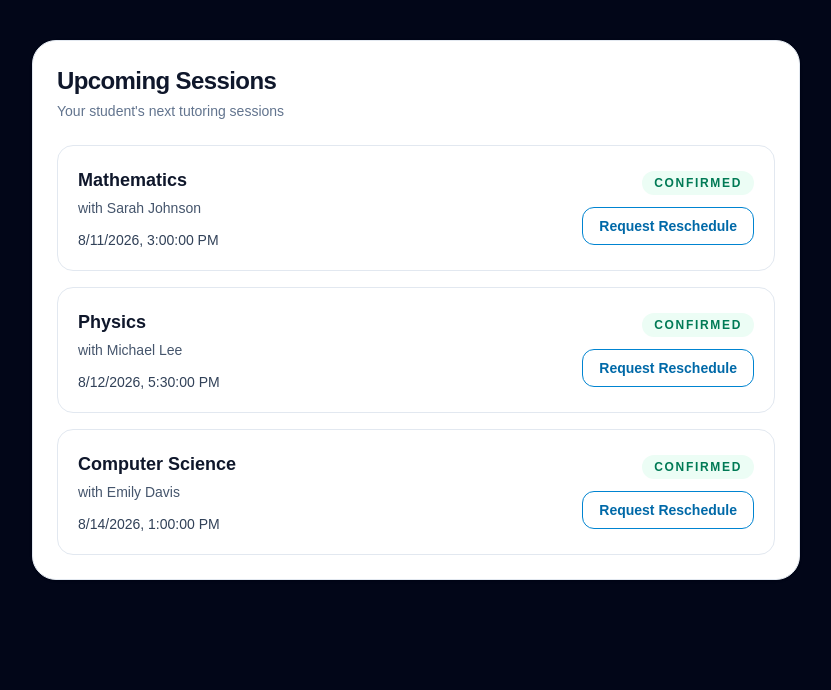
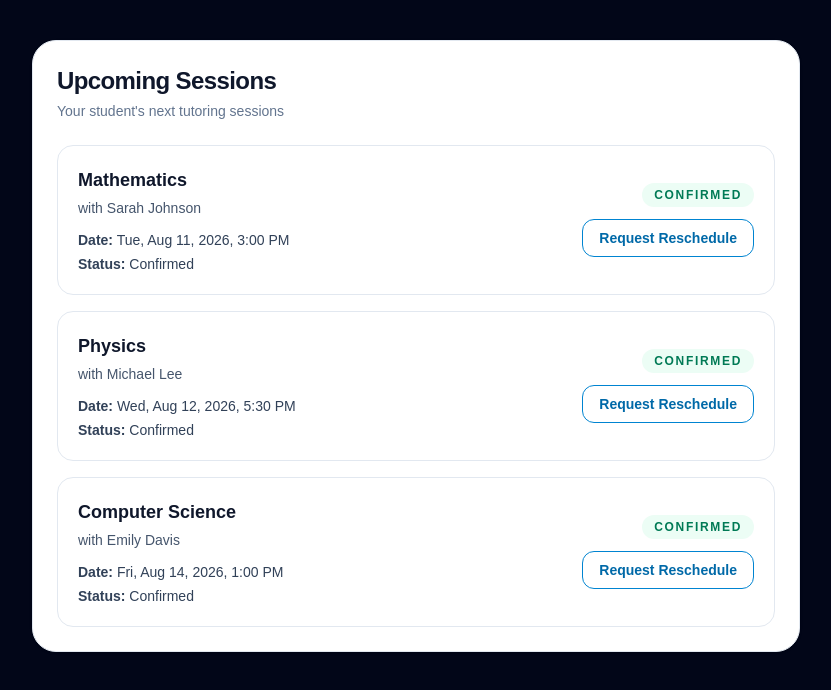
Before and after one commit to soumyajali/debe-learning-tech-intern-assessment, a Next.js app: page / in a window 1280 px wide. Shown: the top 690 px of the page, without its empty margins (224-1055 px from the left). Built offline with nearby package versions, Linux system fonts and the light colour scheme.

Commit message:
feat: add session list and reschedule form

```diff
--- a/src/components/RescheduleModal.tsx
+++ b/src/components/RescheduleModal.tsx
@@ -1,36 +1,20 @@
-'use client';
+"use client";
 
-import React, { useState } from 'react';
-import { TutoringSession, RescheduleReason } from '@/types/session';
+import React, { useEffect, useMemo, useState } from "react";
+import { RescheduleReason, Session } from "../types/session";
+import { combineLocalDateAndTime, formatDateInputValue, formatTimeInputValue } from "../utils/datetime";
 
 interface RescheduleModalProps {
-  session?: TutoringSession | null;
+  session?: Session | null;
   isOpen: boolean;
   onClose: () => void;
-  onSubmit?: (newDatetimeUTC: string, reason: RescheduleReason) => Promise<void>;
+  onSubmit?: (newDatetimeUtc: string, reason: RescheduleReason) => Promise<void>;
   isSubmitting?: boolean;
   errorMessage?: string;
 }
 
-const REASONS: RescheduleReason[] = ['Conflict', 'Illness', 'Time zone', 'Other'];
+const REASONS: RescheduleReason[] = ["Conflict", "Illness", "Time zone", "Other"];
 const MIN_LEAD_HOURS = 2;
-
-/**
- * Formats a Date into a string compatible with `<input type="datetime-local" />` (YYYY-MM-DDTHH:mm).
- * Computes min date in local time representing Current Time + 2 Hours.
- */
-function getMinLocalDatetimeString(): string {
-  const minDate = new Date(Date.now() + MIN_LEAD_HOURS * 60 * 60 * 1000);
-  const pad = (num: number) => String(num).padStart(2, '0');
-
-  const year = minDate.getFullYear();
-  const month = pad(minDate.getMonth() + 1);
-  const day = pad(minDate.getDate());
-  const hours = pad(minDate.getHours());
-  const minutes = pad(minDate.getMinutes());
-
-  return `${year}-${month}-${day}T${hours}:${minutes}`;
-}
 
 export default function RescheduleModal({
   session,
@@ -40,101 +24,180 @@ export default function RescheduleModal({
   isSubmitting,
   errorMessage,
 }: RescheduleModalProps) {
-  const minLocalTimeStr = getMinLocalDatetimeString();
-  const [localDatetime, setLocalDatetime] = useState<string>(minLocalTimeStr);
-  const [reason, setReason] = useState<RescheduleReason>('Conflict');
+  const [newDate, setNewDate] = useState<string>("");
+  const [newTime, setNewTime] = useState<string>("");
+  const [reason, setReason] = useState<RescheduleReason>("Conflict");
   const [clientError, setClientError] = useState<string | null>(null);
+  const [successState, setSuccessState] = useState(false);
+
+  const userTimeZone = Intl.DateTimeFormat().resolvedOptions().timeZone;
+
+  const minDate = useMemo(() => {
+    const minDateTime = new Date(Date.now() + MIN_LEAD_HOURS * 60 * 60 * 1000);
+    return formatDateInputValue(minDateTime);
+  }, []);
+
+  const minTime = useMemo(() => {
+    const minDateTime = new Date(Date.now() + MIN_LEAD_HOURS * 60 * 60 * 1000);
+    return formatTimeInputValue(minDateTime);
+  }, []);
+
+  useEffect(() => {
+    if (isOpen && session) {
+      const now = new Date(Date.now() + MIN_LEAD_HOURS * 60 * 60 * 1000);
+      setNewDate(formatDateInputValue(now));
+      setNewTime(formatTimeInputValue(now));
+      setReason("Conflict");
+      setClientError(null);
+      setSuccessState(false);
+    }
+  }, [isOpen, session]);
 
   if (!isOpen || !session) return null;
 
-  const handleSubmit = async (e: React.FormEvent) => {
-    e.preventDefault();
+  const handleSubmit = async (event: React.FormEvent) => {
+    event.preventDefault();
     setClientError(null);
 
-    if (!localDatetime) {
-      setClientError('Please select a valid date and time.');
+    if (!newDate || !newTime) {
+      setClientError("Please select both a date and a time.");
       return;
     }
 
-    /*
-     * TIME ZONE & LEAD-TIME REASONING:
-     * 1. `<input type="datetime-local" />` returns string without time zone context (e.g. "2026-08-12T14:30").
-     * 2. `new Date(localDatetime)` interprets this value using the parent's browser local time zone.
-     * 3. We re-validate the 2-hour constraint in the client before attempting backend calls.
-     * 4. `selectedDate.toISOString()` converts local time to standardized ISO UTC format (e.g. "2026-08-12T18:30:00.000Z").
-     */
-    const selectedDate = new Date(localDatetime);
-    const now = new Date();
-    const minLeadMs = MIN_LEAD_HOURS * 60 * 60 * 1000;
+    // The date/time input represents the parent's local browser time.
+    // We intentionally convert it to an ISO UTC timestamp before sending
+    // it to the backend so the backend has one unambiguous representation
+    // regardless of the parent's timezone or daylight-saving rules.
+    const selectedLocalDate = combineLocalDateAndTime(newDate, newTime);
 
-    if (selectedDate.getTime() - now.getTime() < minLeadMs) {
-      setClientError(`Reschedule requests require at least ${MIN_LEAD_HOURS} hours advance notice.`);
+    if (!selectedLocalDate || Number.isNaN(selectedLocalDate.getTime())) {
+      setClientError("Please select a valid local date and time.");
       return;
     }
 
-    const utcIsoString = selectedDate.toISOString();
+    const now = new Date();
 
-    if (onSubmit) {
-      await onSubmit(utcIsoString, reason);
+    // Business rule:
+    // Parents must request a new tutoring slot at least 2 hours
+    // from the current moment. The UI prevents obviously invalid
+    // selections, while the Cloud Function validates again so the
+    // rule cannot be bypassed by directly calling the function.
+    const minimumAllowed = new Date(now.getTime() + MIN_LEAD_HOURS * 60 * 60 * 1000);
+
+    if (selectedLocalDate.getTime() < minimumAllowed.getTime()) {
+      setClientError("The new session time must be at least 2 hours from now.");
+      return;
+    }
+
+    if (selectedLocalDate.getTime() <= now.getTime()) {
+      setClientError("The new session time must be in the future.");
+      return;
+    }
+
+    if (selectedLocalDate.getTime() === new Date(session.datetime).getTime()) {
+      setClientError("The new session time must be different from the current session time.");
+      return;
+    }
+
+    const utcString = selectedLocalDate.toISOString();
+
+    try {
+      if (onSubmit) {
+        await onSubmit(utcString, reason);
+      }
+    } catch (error) {
+      const message = error instanceof Error ? error.message : "Unexpected error";
+      setClientError(message);
     }
   };
 
-  const userTimeZone = Intl.DateTimeFormat().resolvedOptions().timeZone;
-
   return (
     <div className="fixed inset-0 z-50 flex items-center justify-center bg-slate-900/60 p-4 backdrop-blur-sm">
-      <div className="w-full max-w-md rounded-2xl bg-white p-6 shadow-2xl border border-slate-100">
-        <h3 className="text-lg font-bold text-slate-900">Request Reschedule</h3>
-        <p className="mt-1 text-xs text-slate-500">
-          Rescheduling session for <span className="font-semibold text-slate-700">{session.subject}</span> with{' '}
-          {session.teacherName}.
-        </p>
+      <div className="w-full max-w-md rounded-2xl border border-slate-100 bg-white p-6 shadow-2xl">
+        <div className="flex items-start justify-between gap-4">
+          <div>
+            <h3 className="text-lg font-bold text-slate-900">Request Reschedule</h3>
+            <p className="mt-1 text-xs text-slate-500">
+              Rescheduling session for <span className="font-semibold text-slate-700">{session.subject}</span> with {session.teacherName}.
+            </p>
+          </div>
+          <span className="rounded-full bg-slate-100 px-3 py-1 text-[11px] font-semibold text-slate-600">
+            {session.id}
+          </span>
+        </div>
 
         <form onSubmit={handleSubmit} className="mt-5 space-y-4">
           <div>
-            <label className="block text-xs font-semibold tracking-wider text-slate-700 uppercase">
-              New Date & Time ({userTimeZone})
+            <label htmlFor="reschedule-date" className="block text-xs font-semibold uppercase tracking-wider text-slate-700">
+              New date
             </label>
             <input
-              type="datetime-local"
-              min={minLocalTimeStr}
-              value={localDatetime}
-              onChange={(e) => setLocalDatetime(e.target.value)}
+              id="reschedule-date"
+              name="newDate"
+              type="date"
+              value={newDate}
+              min={minDate}
+              onChange={(event) => setNewDate(event.target.value)}
               className="mt-1.5 w-full rounded-lg border border-slate-300 p-2.5 text-sm text-slate-900 focus:border-indigo-500 focus:outline-none focus:ring-1 focus:ring-indigo-500"
               required
             />
-            <p className="mt-1 text-[11px] text-slate-500">
-              Policy constraint: Slots within 2 hours of current time are disabled.
-            </p>
           </div>
 
           <div>
-            <label className="block text-xs font-semibold tracking-wider text-slate-700 uppercase">
-              Reason for Reschedule
+            <label htmlFor="reschedule-time" className="block text-xs font-semibold uppercase tracking-wider text-slate-700">
+              New time ({userTimeZone})
+            </label>
+            <input
+              id="reschedule-time"
+              name="newTime"
+              type="time"
+              value={newTime}
+              min={minTime}
+              onChange={(event) => setNewTime(event.target.value)}
+              className="mt-1.5 w-full rounded-lg border border-slate-300 p-2.5 text-sm text-slate-900 focus:border-indigo-500 focus:outline-none focus:ring-1 focus:ring-indigo-500"
+              required
+            />
+          </div>
+
+          <div>
+            <label htmlFor="reschedule-reason" className="block text-xs font-semibold uppercase tracking-wider text-slate-700">
+              Reason
             </label>
             <select
+              id="reschedule-reason"
+              name="reason"
               value={reason}
-              onChange={(e) => setReason(e.target.value as RescheduleReason)}
+              onChange={(event) => setReason(event.target.value as RescheduleReason)}
               className="mt-1.5 w-full rounded-lg border border-slate-300 p-2.5 text-sm text-slate-900 focus:border-indigo-500 focus:outline-none focus:ring-1 focus:ring-indigo-500"
             >
-              {REASONS.map((r) => (
-                <option key={r} value={r}>
-                  {r}
+              {REASONS.map((option) => (
+                <option key={option} value={option}>
+                  {option}
                 </option>
               ))}
             </select>
           </div>
 
           {(clientError || errorMessage) && (
-            <div className="rounded-lg bg-red-50 p-3 text-xs font-medium text-red-700 border border-red-200">
+            <div className="rounded-lg border border-red-200 bg-red-50 p-3 text-xs font-medium text-red-700">
               {clientError || errorMessage}
+            </div>
+          )}
+
+          {successState && (
+            <div className="rounded-lg border border-emerald-200 bg-emerald-50 p-3 text-xs font-medium text-emerald-700">
+              Reschedule request submitted.
             </div>
           )}
 
           <div className="mt-6 flex justify-end space-x-3">
             <button
               type="button"
-              onClick={onClose}
+              onClick={() => {
+                setClientError(null);
+                setSuccessState(false);
+                onClose();
+              }}
               disabled={isSubmitting ?? false}
               className="rounded-lg px-4 py-2 text-xs font-medium text-slate-600 hover:bg-slate-100 disabled:opacity-50"
             >
@@ -145,7 +208,7 @@ export default function RescheduleModal({
               disabled={isSubmitting ?? false}
               className="rounded-lg bg-indigo-600 px-4 py-2 text-xs font-semibold text-white shadow-md shadow-indigo-500/20 hover:bg-indigo-700 disabled:opacity-50 transition-colors"
             >
-              {isSubmitting ? 'Submitting...' : 'Confirm Request'}
+              {isSubmitting ? "Submitting..." : "Submit"}
             </button>
           </div>
         </form>
--- a/src/components/SessionRescheduleWidget.tsx
+++ b/src/components/SessionRescheduleWidget.tsx
@@ -2,18 +2,19 @@
 
 import { useState } from "react";
 import { mockSessions } from "../lib/mockData";
-import { requestReschedule } from "../lib/requestReschedule";
-import { RescheduleReason, TutoringSession } from "../types/session";
+import { requestReschedule } from "../functions/requestReschedule";
+import { RescheduleReason, Session } from "../types/session";
+import { formatUtcForLocalDisplay } from "../utils/datetime";
 import RescheduleModal from "./RescheduleModal";
 
 export default function SessionRescheduleWidget() {
-  const [selectedSession, setSelectedSession] = useState<TutoringSession | null>(null);
+  const [selectedSession, setSelectedSession] = useState<Session | null>(null);
   const [isSubmitting, setIsSubmitting] = useState(false);
   const [errorMessage, setErrorMessage] = useState<string | null>(null);
   const [successMessage, setSuccessMessage] = useState<string | null>(null);
 
   const handleRescheduleSubmit = async (
-    newDatetimeUTC: string,
+    newDatetimeUtc: string,
     reason: RescheduleReason
   ): Promise<void> => {
     if (!selectedSession) {
@@ -27,7 +28,7 @@ export default function SessionRescheduleWidget() {
     try {
       const response = await requestReschedule({
         sessionId: selectedSession.id,
-        newDatetimeUTC,
+        newDatetimeUtc,
         reason,
       });
 
@@ -66,9 +67,16 @@ export default function SessionRescheduleWidget() {
               <div>
                 <p className="text-lg font-semibold text-slate-900">{session.subject}</p>
                 <p className="mt-1 text-sm text-slate-600">with {session.teacherName}</p>
-                <p className="mt-3 text-sm text-slate-700">
-                  {new Date(session.datetime).toLocaleString()}
-                </p>
+                <div className="mt-3 space-y-1 text-sm text-slate-700">
+                  <p>
+                    <span className="font-semibold">Date:</span>{" "}
+                    {formatUtcForLocalDisplay(session.datetime)}
+                  </p>
+                  <p>
+                    <span className="font-semibold">Status:</span>{" "}
+                    {session.status}
+                  </p>
+                </div>
               </div>
 
               <div className="flex flex-col items-end gap-3">
--- /dev/null
+++ b/src/utils/datetime.ts
@@ -0,0 +1,75 @@
+// Shared browser-only helpers for the small reschedule workflow.
+// The parent sees and chooses a date/time in their local browser time.
+// That local date/time is then represented as a JavaScript Date object,
+// and we ask the Date API to serialize it as an ISO UTC string.
+export function combineLocalDateAndTime(dateValue: string, timeValue: string): Date | null {
+  if (!dateValue || !timeValue) {
+    return null;
+  }
+
+  const dateParts = dateValue.split("-");
+  const timeParts = timeValue.split(":");
+
+  if (dateParts.length !== 3 || timeParts.length !== 2) {
+    return null;
+  }
+
+  const year = Number(dateParts[0]);
+  const month = Number(dateParts[1]);
+  const day = Number(dateParts[2]);
+  const hour = Number(timeParts[0]);
+  const minute = Number(timeParts[1]);
+
+  if (
+    [year, month, day, hour, minute].some((value) => Number.isNaN(value)) ||
+    month < 1 ||
+    month > 12 ||
+    day < 1 ||
+    hour < 0 ||
+    hour > 23 ||
+    minute < 0 ||
+    minute > 59
+  ) {
+    return null;
+  }
+
+  const localDate = new Date(year, month - 1, day, hour, minute, 0, 0);
+
+  if (Number.isNaN(localDate.getTime())) {
+    return null;
+  }
+
+  return localDate;
+}
+
+export function formatUtcForLocalDisplay(utcIsoString: string): string {
+  const date = new Date(utcIsoString);
+
+  if (Number.isNaN(date.getTime())) {
+    return "Invalid date";
+  }
+
+  return new Intl.DateTimeFormat(undefined, {
+    weekday: "short",
+    month: "short",
+    day: "numeric",
+    year: "numeric",
+    hour: "numeric",
+    minute: "2-digit",
+  }).format(date);
+}
+
+export function formatDateInputValue(date: Date): string {
+  const year = date.getFullYear();
+  const month = String(date.getMonth() + 1).padStart(2, "0");
+  const day = String(date.getDate()).padStart(2, "0");
+
+  return `${year}-${month}-${day}`;
+}
+
+export function formatTimeInputValue(date: Date): string {
+  const hours = String(date.getHours()).padStart(2, "0");
+  const minutes = String(date.getMinutes()).padStart(2, "0");
+
+  return `${hours}:${minutes}`;
+}
```
